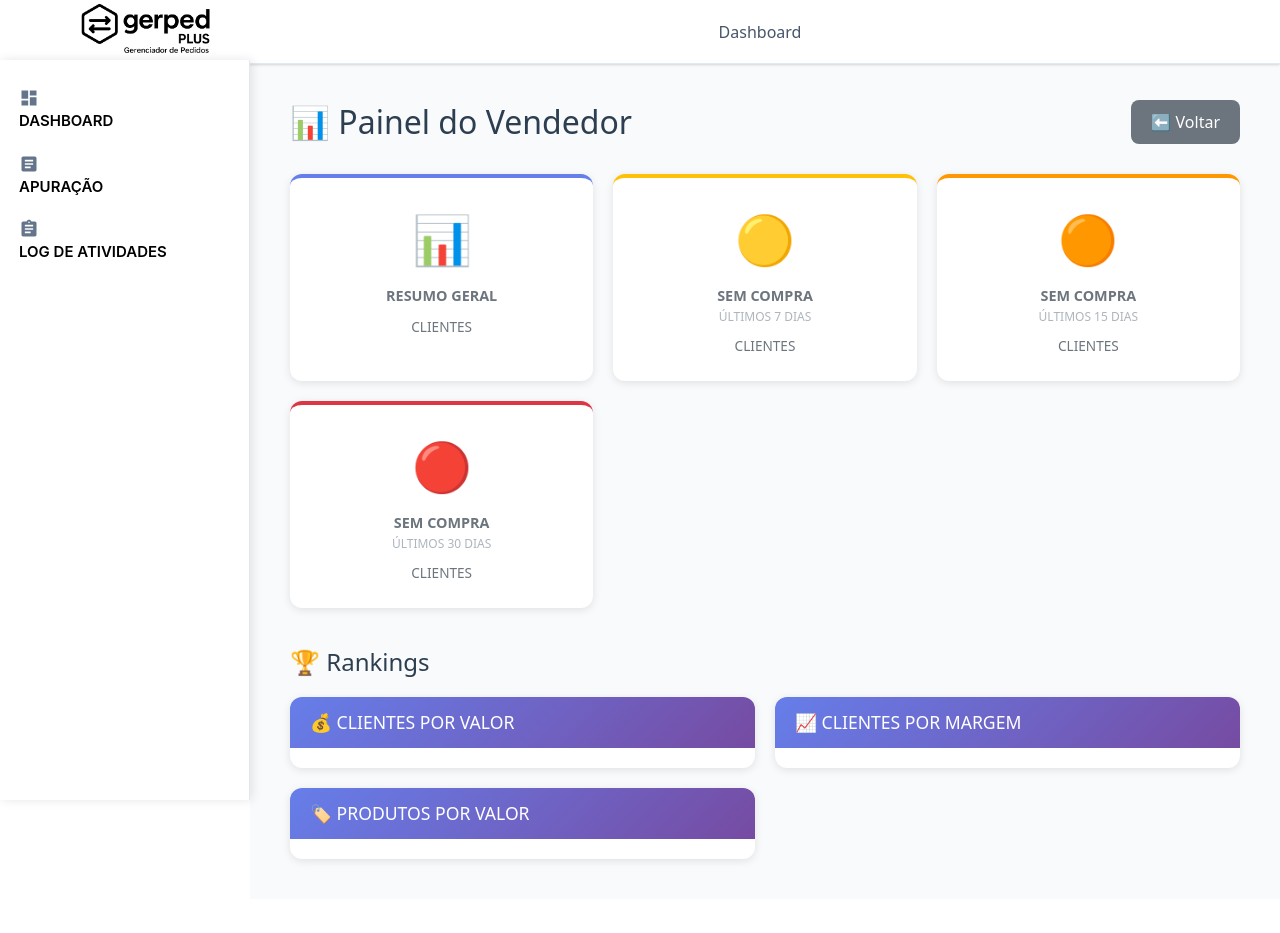
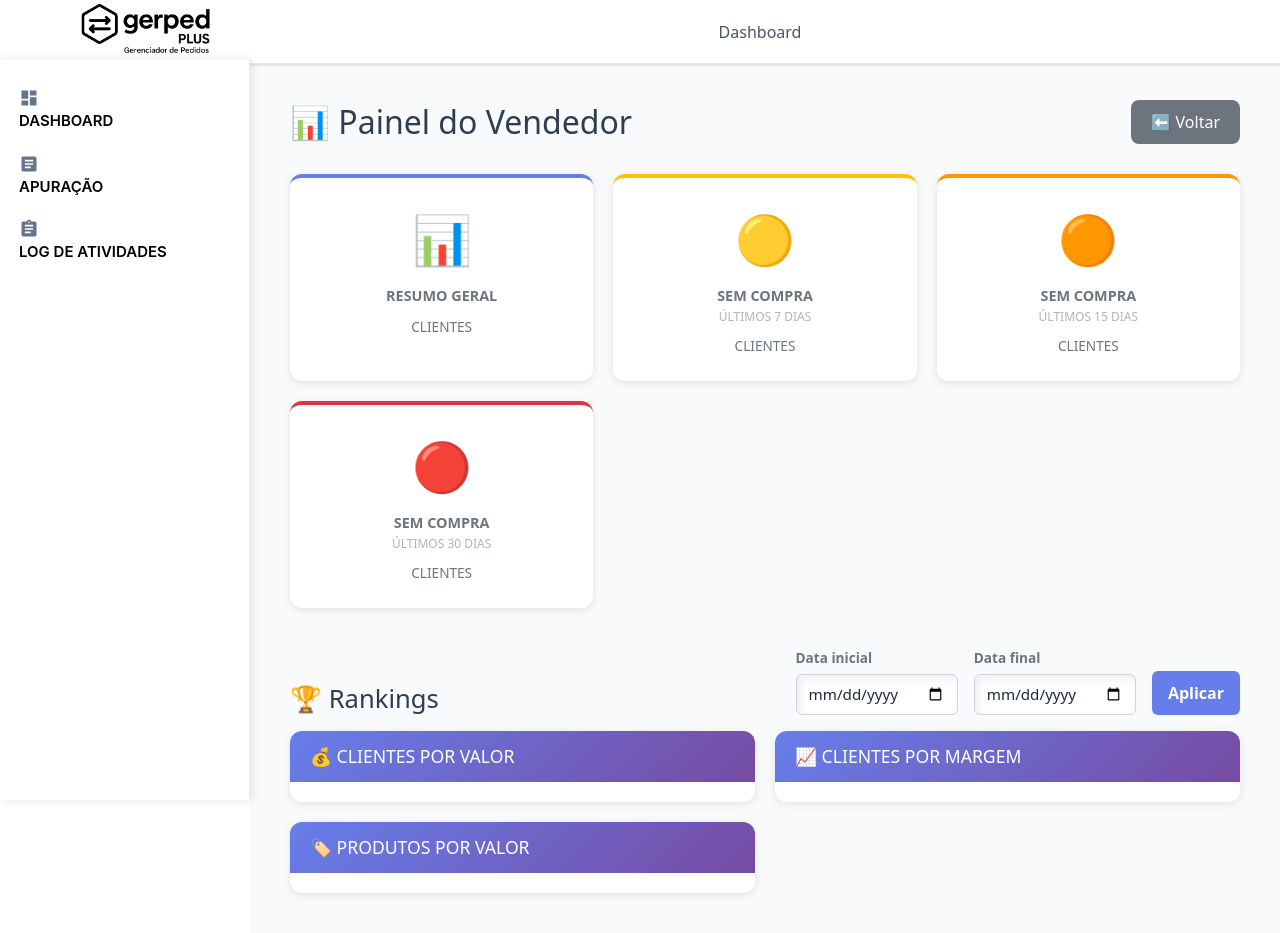
Before and after one commit to ericoneto1405/sistema-sap, a Python web app: template meu_app/templates/vendedor/dashboard.html in a window 1280 px wide. Before the commit the page ends 864 px from the top, so only its background shows below. Run offline with Jinja, Linux system fonts and the light colour scheme; the template is opened without the code that fills it, so the values that code supplies are empty.

Commit message:
Auto-commit: 2025-10-10 22:39:09
Arquivos modificados:
- meu_app/templates/vendedor/dashboard.html
- meu_app/vendedor/routes.py
- meu_app/vendedor/services.py

```diff
--- a/meu_app/templates/vendedor/dashboard.html
+++ b/meu_app/templates/vendedor/dashboard.html
@@ -46,8 +46,33 @@
 
     <!-- Rankings -->
     <div class="rankings-section">
-        <h2>🏆 Rankings</h2>
-
+        <div class="rankings-header">
+            <h2>🏆 Rankings</h2>
+            <form class="ranking-filter-form" method="get">
+                <div class="filter-group">
+                    <label for="data_inicio">Data inicial</label>
+                    <input type="date" id="data_inicio" name="data_inicio" value="{{ filtro_data_inicio }}">
+                </div>
+                <div class="filter-group">
+                    <label for="data_fim">Data final</label>
+                    <input type="date" id="data_fim" name="data_fim" value="{{ filtro_data_fim }}">
+                </div>
+                <div class="filter-actions">
+                    <button type="submit" class="btn-aplicar">Aplicar</button>
+                    {% if filtro_data_inicio or filtro_data_fim %}
+                    <a href="{{ url_for('vendedor.dashboard') }}" class="btn-limpar">Limpar</a>
+                    {% endif %}
+                </div>
+            </form>
+        </div>
+        {% if intervalo_rankings and (intervalo_rankings.inicio or intervalo_rankings.fim) %}
+        <p class="intervalo-info">
+            Exibindo resultados de
+            {{ intervalo_rankings.inicio or 'sempre' }}
+            até
+            {{ intervalo_rankings.fim or 'hoje' }}.
+        </p>
+        {% endif %}
         <div class="rankings-grid">
             <!-- Ranking: Clientes por Valor -->
             <div class="ranking-card">
@@ -271,10 +296,86 @@
     margin-top: 40px;
 }
 
-.rankings-section h2 {
-    font-size: 1.5rem;
+.rankings-header {
+    display: flex;
+    flex-wrap: wrap;
+    gap: 20px;
+    align-items: flex-end;
+    justify-content: space-between;
+    margin-bottom: 16px;
+}
+
+.rankings-header h2 {
+    font-size: 1.6rem;
     color: #2c3e50;
-    margin-bottom: 20px;
+    margin: 0;
+}
+
+.ranking-filter-form {
+    display: flex;
+    gap: 16px;
+    align-items: flex-end;
+    flex-wrap: wrap;
+}
+
+.ranking-filter-form .filter-group {
+    display: flex;
+    flex-direction: column;
+    gap: 6px;
+}
+
+.ranking-filter-form label {
+    font-size: 0.85rem;
+    font-weight: 600;
+    color: #6c757d;
+}
+
+.ranking-filter-form input[type="date"] {
+    padding: 8px 12px;
+    border: 1px solid #ced4da;
+    border-radius: 6px;
+    font-size: 0.95rem;
+}
+
+.filter-actions {
+    display: flex;
+    gap: 8px;
+}
+
+.btn-aplicar {
+    background: #667eea;
+    color: white;
+    border: none;
+    padding: 10px 16px;
+    border-radius: 6px;
+    font-weight: 600;
+    cursor: pointer;
+    transition: background 0.2s ease;
+}
+
+.btn-aplicar:hover {
+    background: #5a67d8;
+}
+
+.btn-limpar {
+    background: #f1f3f5;
+    color: #495057;
+    border-radius: 6px;
+    padding: 10px 16px;
+    font-weight: 600;
+    text-decoration: none;
+    transition: background 0.2s ease;
+}
+
+.btn-limpar:hover {
+    background: #e9ecef;
+    color: #343a40;
+}
+
+.intervalo-info {
+    margin-bottom: 16px;
+    color: #6c757d;
+    font-size: 0.95rem;
 }
 
 .rankings-grid {
```
Also changed, not shown: meu_app/vendedor/routes.py (+16 -5 lines), meu_app/vendedor/services.py (+79 -23 lines).
